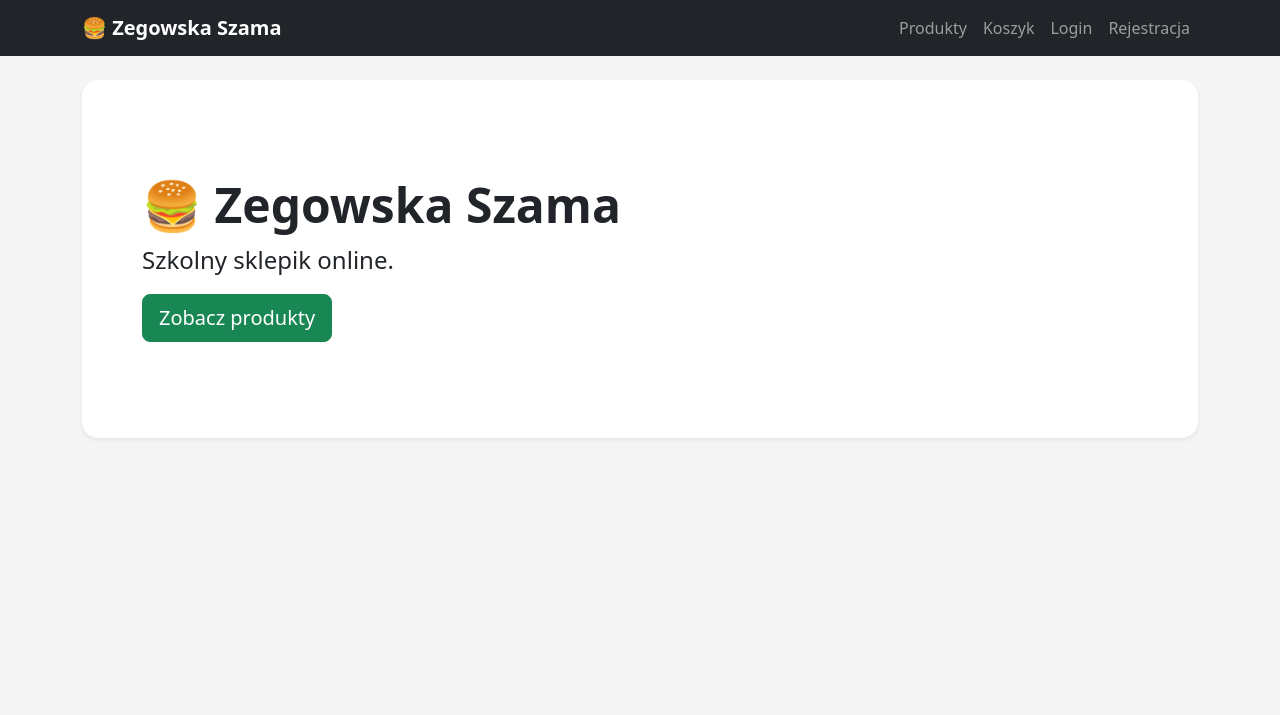
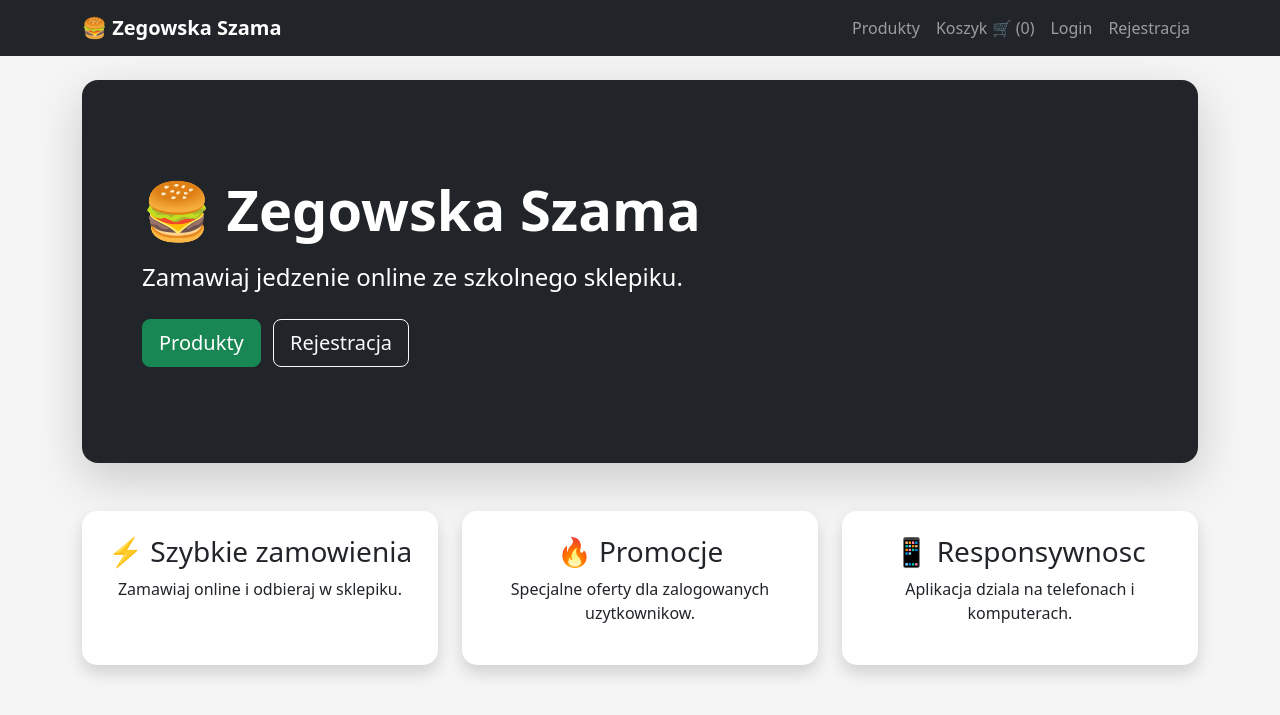
Before and after one commit to jexyq/Zegowska-Szama, a PHP site: page / in a window 1280 px wide. Shown: the top 715 px of the page. Run offline with PHP 8.4, Linux system fonts and the light colour scheme.

Commit message:
Poprawiono UX, responsywnosc i bezpieczenstwo aplikacji

```diff
--- /dev/null
+++ b/assets/img/favicon/about.txt
@@ -0,0 +1,6 @@
+This favicon was generated using the following font:
+
+- Font Title: Alfa Slab One
+- Font Author: undefined
+- Font Source: https://fonts.gstatic.com/s/alfaslabone/v20/6NUQ8FmMKwSEKjnm5-4v-4Jh6dVretWvYmE.ttf
+- Font License: undefined)
--- a/assets/js/cart.js
+++ b/assets/js/cart.js
@@ -36,3 +36,22 @@ document.addEventListener("DOMContentLoaded", () => {
     });
 
 });
+
+function updateCartCount(){
+
+    let cart = JSON.parse(localStorage.getItem("cart")) || [];
+
+    let total = 0;
+
+    cart.forEach(item => {
+        total += item.quantity;
+    });
+
+    const counter = document.getElementById("cart-count");
+
+    if(counter){
+        counter.innerText = `(${total})`;
+    }
+}
+
+updateCartCount();
--- a/includes/header.php
+++ b/includes/header.php
@@ -15,6 +15,11 @@ if(session_status() === PHP_SESSION_NONE){
     <link href="https://cdn.jsdelivr.net/npm/bootstrap@5.3.3/dist/css/bootstrap.min.css" rel="stylesheet">
 
     <link rel="stylesheet" href="/zegowska-szama/assets/css/style.css">
+
+    <link rel="apple-touch-icon" sizes="180x180" href="/zegowska-szama/assets/img/favicon/apple-touch-icon.png">
+    <link rel="icon" type="image/png" sizes="32x32" href="/zegowska-szama/assets/img/favicon/favicon-32x32.png">
+    <link rel="icon" type="image/png" sizes="16x16" href="/zegowska-szama/assets/img/favicon/favicon-16x16.png">
+    <link rel="manifest" href="/zegowska-szama/assets/img/favicon/site.webmanifest">
 </head>
 
 <body>
@@ -48,7 +53,7 @@ if(session_status() === PHP_SESSION_NONE){
 
                 <li class="nav-item">
                     <a class="nav-link" href="/zegowska-szama/cart.php">
-                        Koszyk
+                        Koszyk 🛒 <span id="cart-count"></span>
                     </a>
                 </li>
 
--- a/index.php
+++ b/index.php
@@ -2,21 +2,79 @@
 require 'includes/header.php';
 ?>
 
-<div class="p-5 mb-4 bg-white rounded-4 shadow-sm">
+<div class="bg-dark text-white p-5 rounded-4 shadow-lg mb-5">
 
-    <div class="container-fluid py-5">
+    <div class="container py-5">
 
-        <h1 class="display-5 fw-bold">
+        <h1 class="display-4 fw-bold">
             🍔 Zegowska Szama
         </h1>
 
-        <p class="col-md-8 fs-4">
-            Szkolny sklepik online.
+        <p class="fs-4 mt-3">
+            Zamawiaj jedzenie online ze szkolnego sklepiku.
         </p>
 
-        <a href="products.php" class="btn btn-success btn-lg">
-            Zobacz produkty
-        </a>
+        <div class="mt-4">
+
+            <a href="products.php" class="btn btn-success btn-lg me-2">
+                Produkty
+            </a>
+
+            <?php if(!isset($_SESSION['user_id'])): ?>
+
+                <a href="register.php" class="btn btn-outline-light btn-lg">
+                    Rejestracja
+                </a>
+
+            <?php endif; ?>
+
+        </div>
+
+    </div>
+
+</div>
+
+<div class="row text-center">
+
+    <div class="col-md-4 mb-4">
+
+        <div class="card shadow p-4 h-100">
+
+            <h3>⚡ Szybkie zamowienia</h3>
+
+            <p>
+                Zamawiaj online i odbieraj w sklepiku.
+            </p>
+
+        </div>
+
+    </div>
+
+    <div class="col-md-4 mb-4">
+
+        <div class="card shadow p-4 h-100">
+
+            <h3>🔥 Promocje</h3>
+
+            <p>
+                Specjalne oferty dla zalogowanych uzytkownikow.
+            </p>
+
+        </div>
+
+    </div>
+
+    <div class="col-md-4 mb-4">
+
+        <div class="card shadow p-4 h-100">
+
+            <h3>📱 Responsywnosc</h3>
+
+            <p>
+                Aplikacja dziala na telefonach i komputerach.
+            </p>
+
+        </div>
 
     </div>
 
--- a/products.php
+++ b/products.php
@@ -27,7 +27,7 @@ $result = $conn->query("SELECT * FROM products");
             <img
                 src="assets/img/<?= $product['image']; ?>"
                 class="card-img-top"
-                alt="<?= $product['name']; ?>"
+                alt="Zdjecie produktu <?= $product['name']; ?>"
             >
 
             <div class="card-body d-flex flex-column">
--- a/promotions.php
+++ b/promotions.php
@@ -21,7 +21,7 @@ $result = $conn->query("SELECT * FROM products WHERE is_promo = 1");
             <img
                 src="assets/img/<?= $product['image']; ?>"
                 class="card-img-top"
-                alt="<?= $product['name']; ?>"
+                alt="Zdjecie produktu <?= $product['name']; ?>"
             >
 
             <div class="card-body">
```
Also changed, not shown: admin/orders.php (+16 -7 lines), admin/products.php (+10 -0 lines), admin/users.php (+13 -0 lines), assets/img/favicon/android-chrome-192x192.png (added), assets/img/favicon/android-chrome-512x512.png (added), assets/img/favicon/apple-touch-icon.png (added), assets/img/favicon/favicon-16x16.png (added), assets/img/favicon/favicon-32x32.png (added), assets/img/favicon/favicon.ico (added), assets/img/favicon/site.webmanifest (added).
